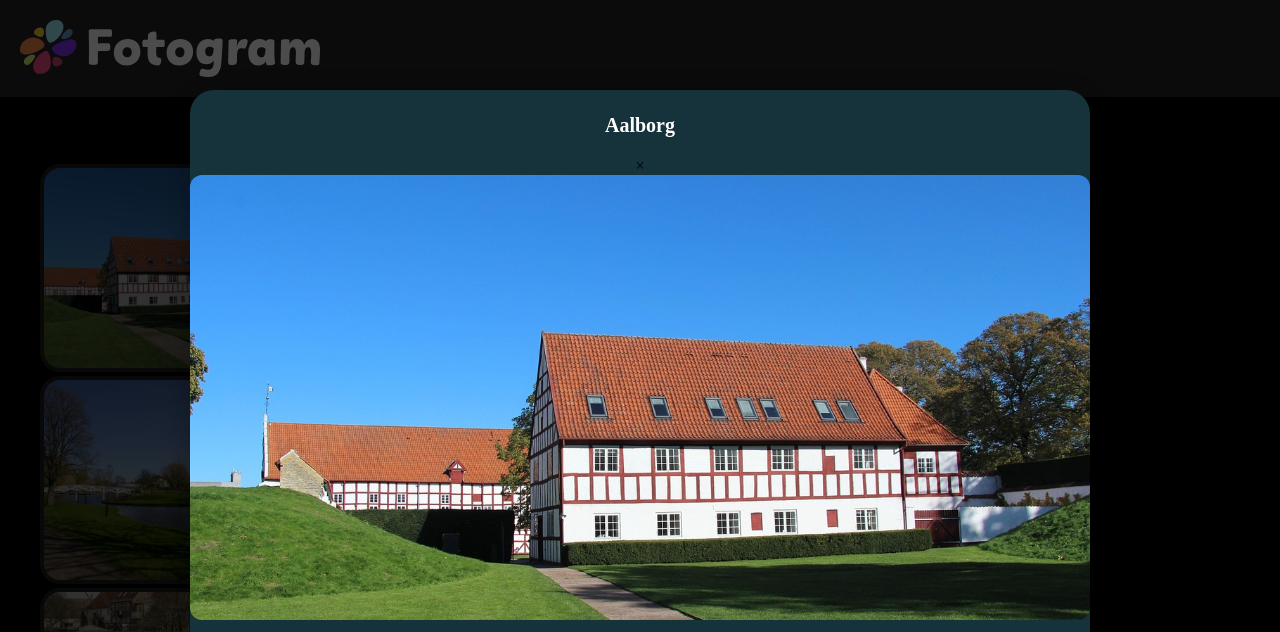
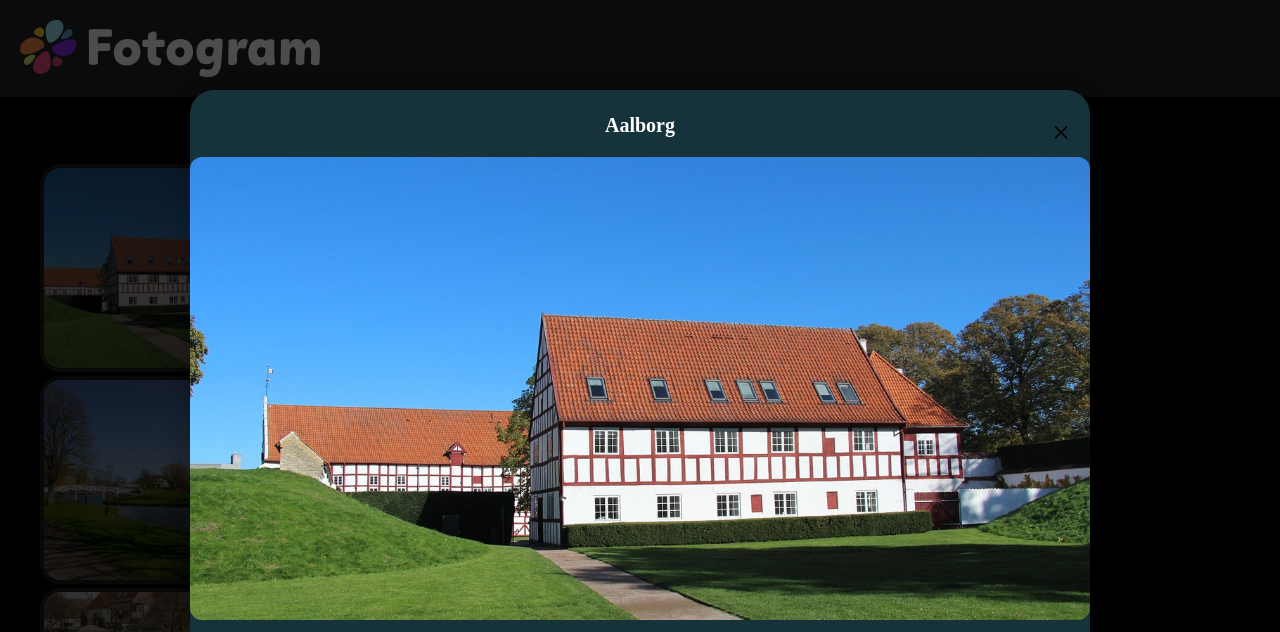
Before and after one commit to AnastasiaTsypkaykina/fotogram, a plain HTML site: page index.html in a window 1280 px wide. Both pictures are taken after a click on the picture 144 px from the left and 268 px from the top of the page. Shown: the top 632 px of the page. Drawn offline with Linux system fonts and the light colour scheme.

Commit message:
close dialog

```diff
--- a/script.js
+++ b/script.js
@@ -68,7 +68,7 @@ function getImageInDialogHtml(i) {
   return `
     <div onclick="bubblingDialog(event)" class="dialog-img-wrapper">
         <h2 id="title" class="title">${description[i]}</h2>
-        <span class="dialog-close">×</span>
+        <span onclick="toggleOverlay()" class="dialog-close">×</span>
         <img src="${images[i]}" class="dialog-img">
     </div>
 
@@ -88,6 +88,7 @@ function openPrevFoto (i) {
 
     createDialogNoToggle(i-1);}
 }
+
 function openNextFoto (i) {
   if (i==images.length-1){
     createDialogNoToggle(0);
--- a/style.css
+++ b/style.css
@@ -160,7 +160,14 @@ h2 {
   height: 28px;
 }
 
-
+.dialog-close {
+  cursor: pointer;
+  font-size: 2em;
+  position: absolute;
+  right: 0;
+  top: auto;
+  padding-right: 20px;
+}
 
 /* region footer */
 .footer-section {
```
